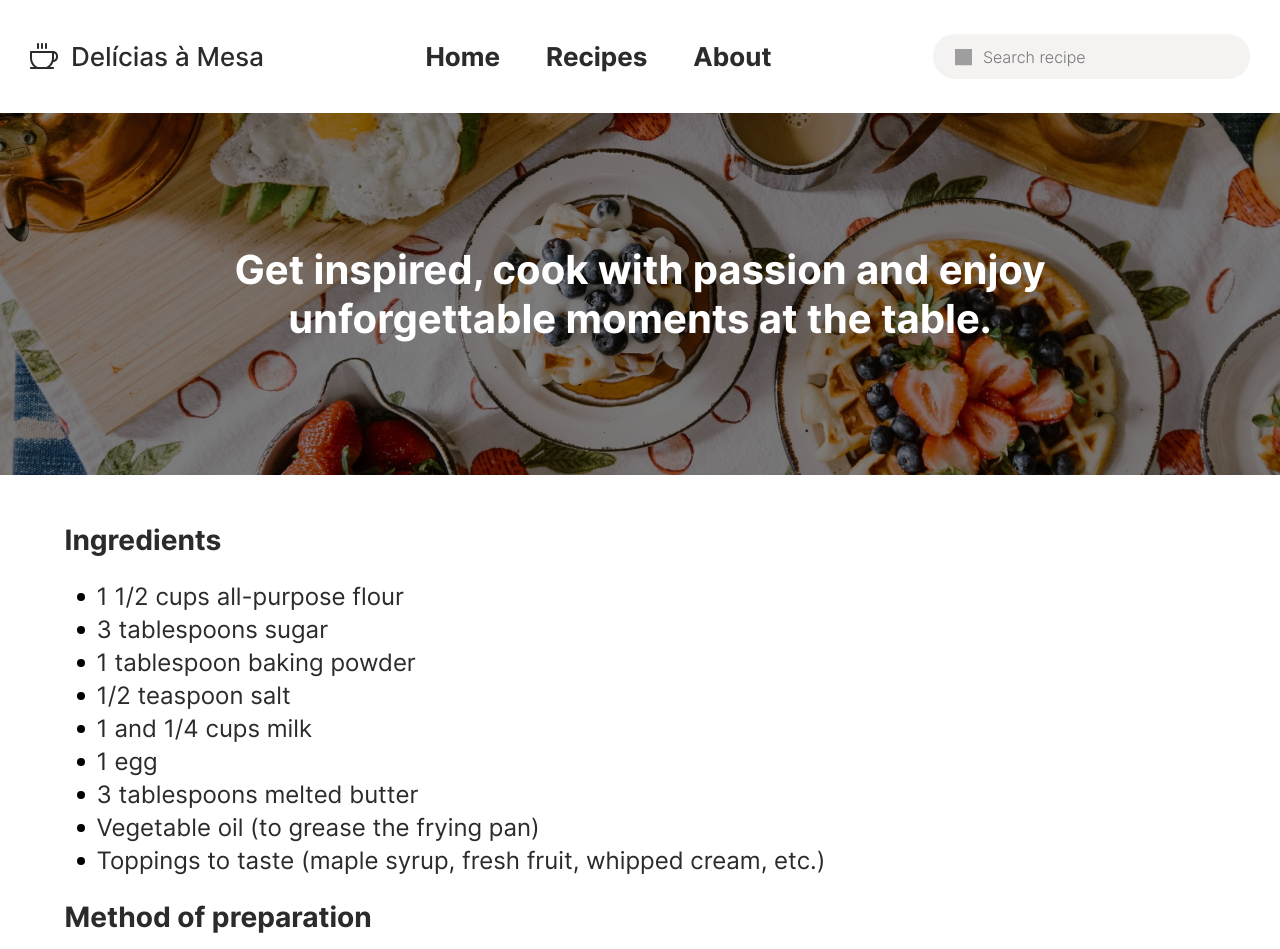
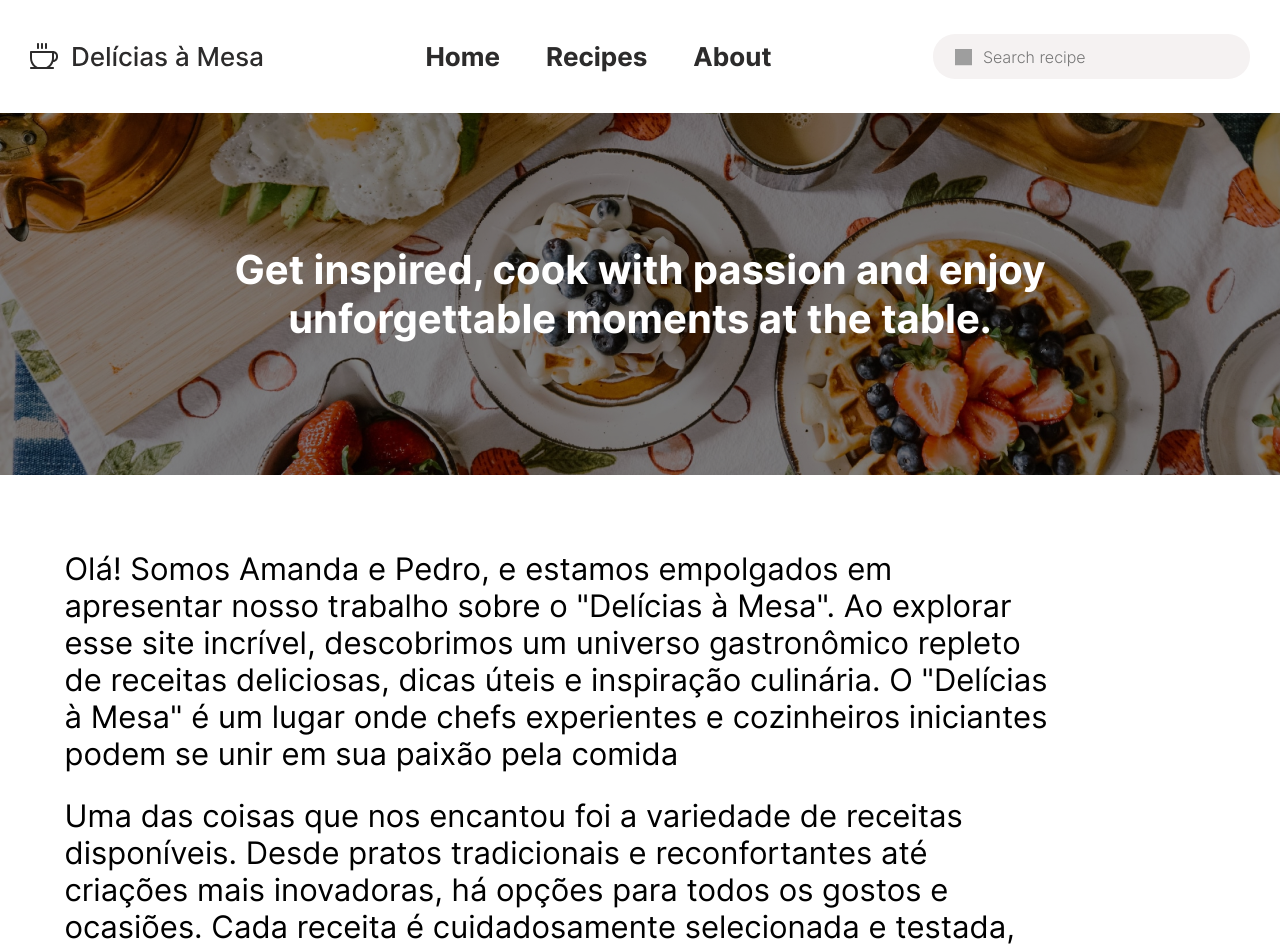
Before and after one commit to rook16rus/recipes-app, a React (Create React App) app: page / in a window 1280 px wide. Shown: the top 949 px of the page. Built offline with nearby package versions, Linux system fonts and the light colour scheme; grey boxes are pictures that could not be loaded.

Commit message:
Адаптировал страницу "О нас"

```diff
--- a/src/components/App/App.tsx
+++ b/src/components/App/App.tsx
@@ -17,8 +17,8 @@ function App() {
                 <Intro />
                 {/*<MainPage />*/}
                 {/*<RecipesPage />*/}
-                {/*<AboutPage />*/}
-                <RecipeSinglePage />
+                <AboutPage />
+                {/*<RecipeSinglePage />*/}
             </main>
             <Footer />
         </div>
--- a/src/pages/AboutPage/AboutPage.module.scss
+++ b/src/pages/AboutPage/AboutPage.module.scss
@@ -1,5 +1,19 @@
+@import "../../media-mixin";
+
 .about {
   padding: 75px 0;
+
+  @include mq('custom', 'max', 1024) {
+    padding: 65px 0;
+  }
+
+  @include mq('custom', 'max', 768) {
+    padding: 45px 0;
+  }
+
+  @include mq('custom', 'max', 640) {
+    padding: 24px 0;
+  }
 
   p {
     margin: 45px 0;
@@ -8,5 +22,20 @@
     font-size: 31px;
     line-height: normal;
     color: #000;
+
+    @include mq('custom', 'max', 1024) {
+      font-size: 28px;
+      margin: 35px 0;
+    }
+
+    @include mq('custom', 'max', 768) {
+      font-size: 25px;
+      margin: 30px 0;
+    }
+
+    @include mq('custom', 'max', 640) {
+      font-size: 21px;
+      margin: 24px 0;
+    }
   }
 }
```
